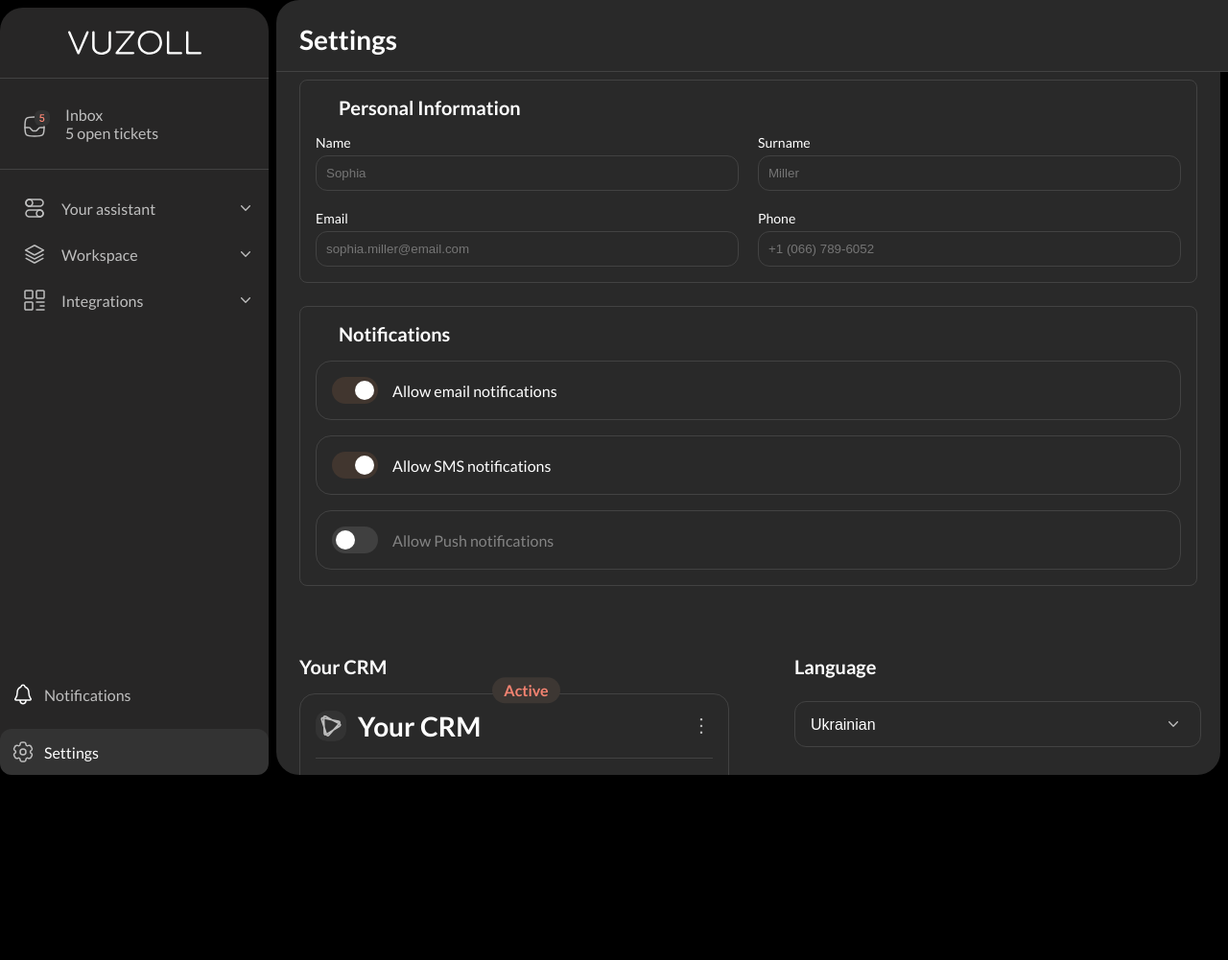
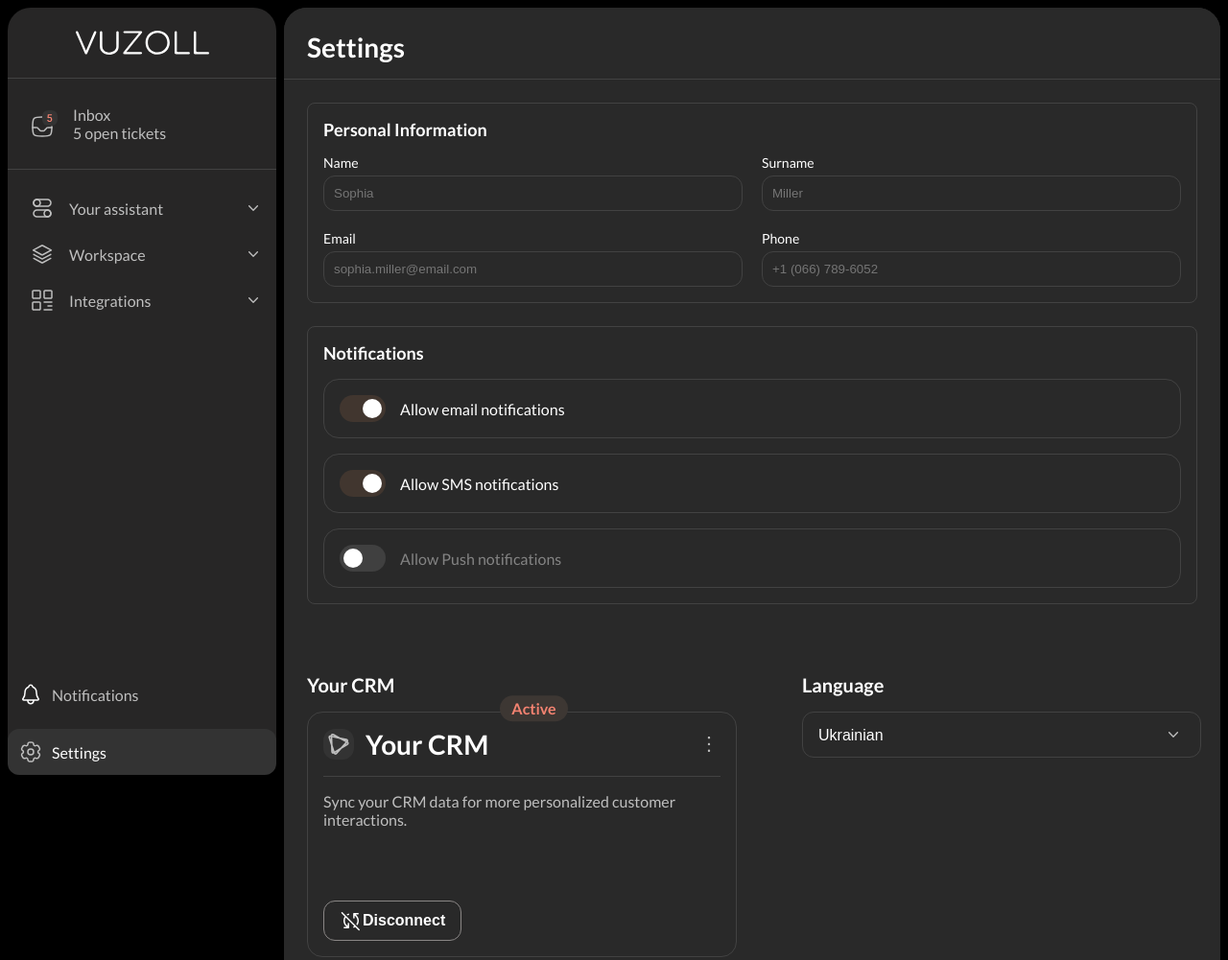
Before and after one commit to yulya-rgb/dashboard, a plain HTML site: page index.html in a window 1280 px wide. Shown: the top 1001 px of the page at 96% size. Before the commit the page ends 808 px from the top, so only its background shows below. Drawn offline with Linux system fonts and the light colour scheme; files whose address does not match are found by name.

Commit message:
changes made to scroll and menu

```diff
--- a/css/components/basic_slyle.css
+++ b/css/components/basic_slyle.css
@@ -5,8 +5,10 @@
 }
 
 body {
-    height: 100vh;
+    height: 100%;
     margin: 0;
+    padding: 0;
+    box-sizing: border-box;
     background-color: black;
     color: var(--color-white);
     font-family: 'Lato', sans-serif;
--- a/css/components/settings.css
+++ b/css/components/settings.css
@@ -1,41 +1,17 @@
 .wrapper {
     display: flex;
     height: 100%;
-
-}
-
-.border {
-    margin-left: 24px;
-    margin-right: 24px;
-    margin-top: 24px;
-    margin-bottom: 24px;
-    max-width: 1040px;
-    padding: 16px;
-    font-size: 20px;
-    border-radius: 16px;
-    border: 1px solid var(--color-border);
-    box-sizing: border-box;
-    background-color: var(--color-bg-card);
-}
-
-.border:first-child {
-    margin-top: 0;
-}
-
-.block_title {
-    font-size: 18px;
-    font-weight: 600;
-    margin-bottom: 15px;
-    padding: 0;
 }
 
 .side-bar {
     width: 280px;
     flex-shrink: 0;
-    top: 0;
-    left: 0;
     z-index: 100;
     height: 100vh;
+}
+
+.side-bar .menu {
+    margin: 8px;
 }
 
 .settings-container {
@@ -43,51 +19,65 @@
     height: 100%;
     overflow-y: auto;
     overflow-x: hidden;
-    padding-top: 75px;
+    margin-left: 8px;
+    padding-top: 0;
     padding-bottom: 24px;
     padding-left: 0;
     padding-right: 0;
     border-radius: 24px;
     background-color: var(--color-bg-main);
-    min-height: auto;
+}
+
+.settings-container header {
+    position: sticky;
+    top: 0;
+    z-index: 10;
+    background-color: var(--color-bg-main);
+    width: 100%;
+    box-sizing: border-box;
 }
 
 .Settings_title {
-    position: fixed;
+    position: sticky;
     top: 0;
-    z-index: 100;
+    z-index: 10;
     width: 100%;
     box-sizing: border-box;
-    margin-top: 0;
-    padding-top: 24px;
-    padding-left: 24px;
-    padding-right: 24px;
+
+    margin: 0 0 24px 0;
+
+    padding: 24px 24px 16px 24px;
+    font-size: 28px;
+    font-weight: 700;
 
     background-color: var(--color-bg-main);
-    text-shadow: 2px 2px var(--color-text-shadow);
-    font-size: 28px;
-    font-weight: 700;
+    border-bottom: 1px solid var(--color-border);
     border-top-left-radius: 24px;
     border-top-right-radius: 24px;
-    padding-bottom: 16px;
-    border-bottom: 1px solid var(--color-border);
-    margin-bottom: 24px;
-    list-style-type: none;
-    text-decoration: none;
+    text-shadow: 2px 2px var(--color-text-shadow);
 }
 
-.settings-section {
+.border,
+.settings-section.border {
+
+    margin-left: 24px;
+    margin-right: 24px;
+    margin-bottom: 24px;
     max-width: 1040px;
+    padding: 16px;
+    font-size: 20px;
+    border: 1px solid var(--color-border);
+    box-sizing: border-box;
+    background-color: var(--color-bg-card);
+    border-radius: 16px;
 }
 
 .settings-section.border {
-    padding: 16px;
-    font-size: 20px;
     border-radius: 8px;
-    border: 1px solid var(--color-border);
-    margin: 0 24px 24px 24px;
+    margin-top: 0;
 }
 
+.border:first-child,
 .settings-section:first-child.border {
     margin-top: 0;
 }
@@ -98,3 +88,11 @@
     margin-bottom: 16px;
     margin-left: 24px;
 }
+
+.block_title:not(.block_title.settings-section) {
+    font-size: 18px;
+    font-weight: 600;
+    margin-bottom: 15px;
+    padding: 0;
+    margin-left: 0;
+}
```
Also changed, not shown: css/components/menu.css (line endings or trailing spaces).
